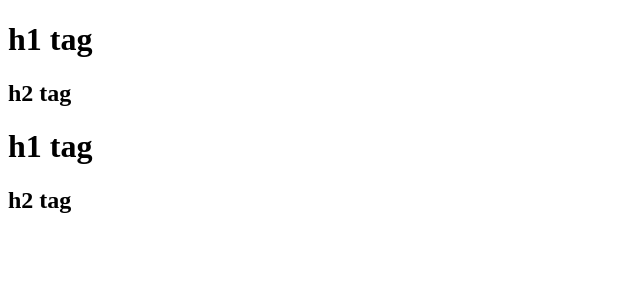
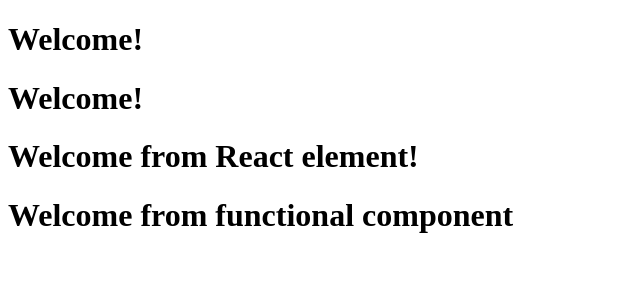
Before and after one commit to muskanapp/FoodOrderingApp, a React (Vite) app: page / in a window 1280 px wide. Shown: the top 300 px of the page, without its empty margins (0-640 px from the left). Built offline with nearby package versions, Linux system fonts and the light colour scheme.

Commit message:
episode-3

```diff
--- a/App.js
+++ b/App.js
@@ -1,18 +1,31 @@
 import React from "react";
 import ReactDOM from "react-dom/client";
 
-const parent = React.createElement(
-"div",
-{id:"parent"}, [
-    React.createElement("div", {id:"child"},[
-        React.createElement("h1", {}, "h1 tag"),
-        React.createElement("h2", {}, "h2 tag")
-]),
-    React.createElement("div", {id:"child2"},[
-        React.createElement("h1", {}, "h1 tag"),
-        React.createElement("h2", {}, "h2 tag")
-    ])
-]);
+const heading = (
+    <h1 className = "head" tabIndex="5">
+        Welcome from React element!
+    </h1>
+);
+
+const Title = () => (
+    <h1 className = "head" tabIndex="5">
+        Welcome!
+    </h1>
+);
+
+/*const HeadingComponent = () => {
+    return <h1>Welcome from functional component</h1>
+}*/
+
+// React functional component
+const HeadingComponent = () => (
+    <div id = "container">
+        <Title />
+        {Title()}
+        {heading}
+        <h1 className="heading">Welcome from functional component</h1>
+    </div>
+);
 
 const root = ReactDOM.createRoot(document.getElementById("root"));
-root.render(parent);
+root.render(<HeadingComponent />);
--- a/package.json
+++ b/package.json
@@ -3,6 +3,8 @@
   "version": "1.0.0",
   "description": "This is Namaste React",
   "scripts": {
+    "start": "parcel index.html",
+    "build": "parcel build index.html",
     "test": "jest"
   },
   "repository": {
```
